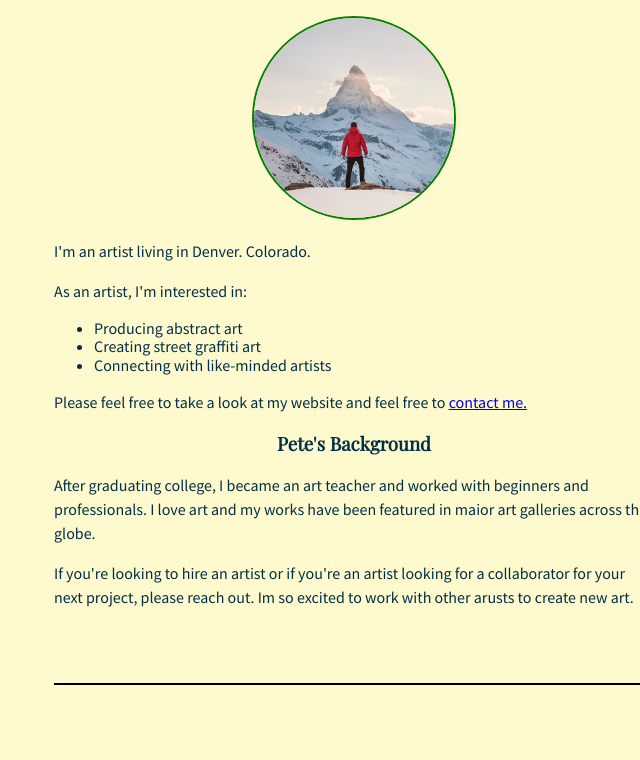
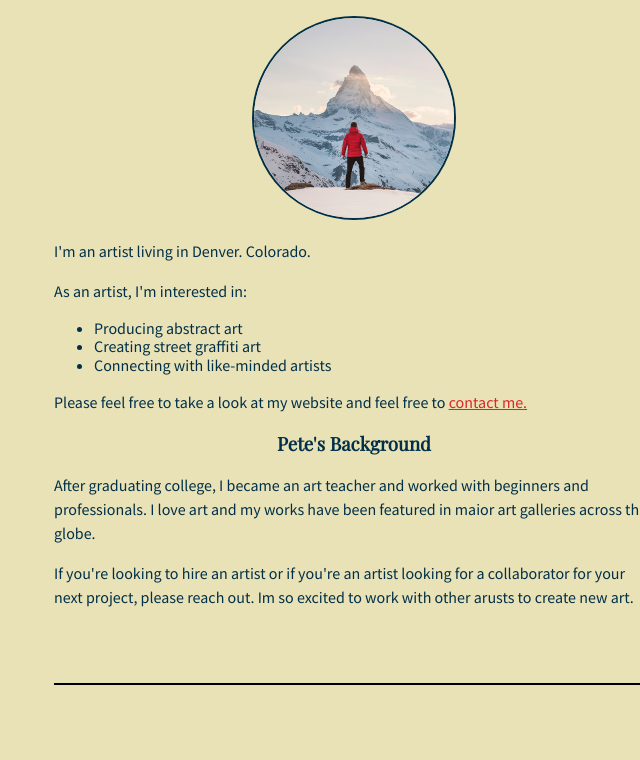
Before and after one commit to pauldio/Pete-s-Portfolio-project, a plain HTML site: page index.html in a window 1280 px wide. Shown: the part 290-1050 px from the top of the page, without its empty margins (286-926 px from the left). Drawn offline with nearby package versions, Linux system fonts and the light colour scheme.

Commit message:
Update style.css

```diff
--- a/style.css
+++ b/style.css
@@ -6,7 +6,7 @@ body {
   font-family: "Source Sans Pro", Tahoma, Geneva, Verdana, sans-serif;
   padding: 40px;
   margin: 0;
-  background-color: #FFFACD;
+  background-color: #eae2b7;
 }
 
 header {
@@ -15,15 +15,41 @@ header {
   text-space: 30px;
 }
 
+
+/*Navigation menu separation*/
 .top-mid{padding: 7px;}
 .top-begin{margin-left: 39px;padding:7px;}
 .top{padding : 10px}
+
+
 
 header > div > nav {
   width: 300px;
   margin: auto;
   text-decoration: none;
 }
+
+/*Anchor tags and hover action here*/
+
+a{
+  color: #d62828
+}
+a:hover {
+  color: #f77f00;
+}
+
+/*Pete's image border*/
+img {
+  width: 100%;
+  max-width: 200px;
+  height: auto;
+}
+
+.image-circle {
+    border-radius: 70%;
+    border: 2px solid #003049;
+}
+
 
 /* Set the font family for any h1, h2, or h3 heading */
 h1,
@@ -52,17 +78,7 @@ div {
   width: 600px;
 }
 
-img {
-  width: 100%;
-  max-width: 200px;
-  height: auto;
-}
 
-.image-circle {
-  border-radius: 70%;
-  border: 2px solid green;
-}
-/*Center copyright*/
 .copyright{
   text-align: center;
 }
```
